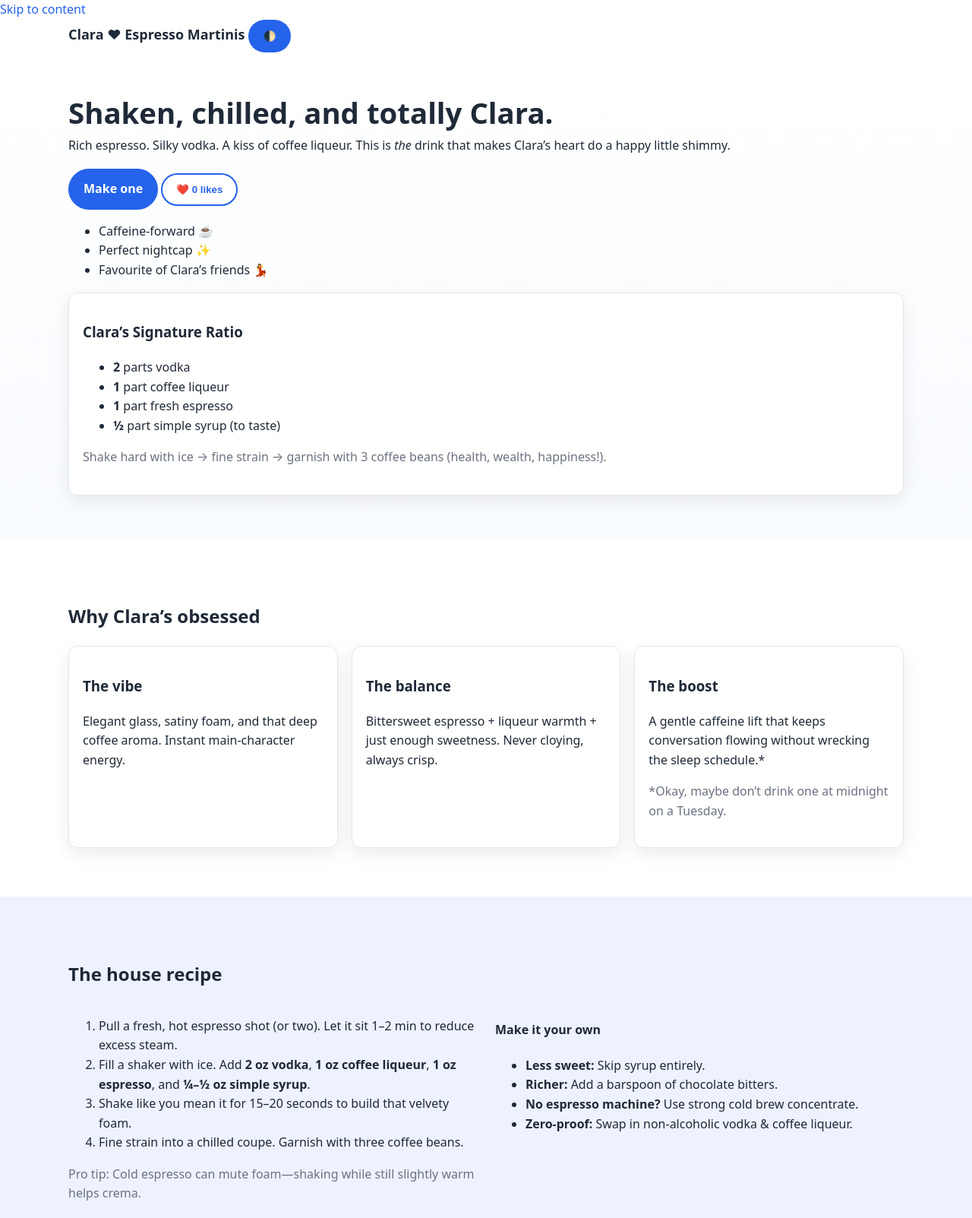
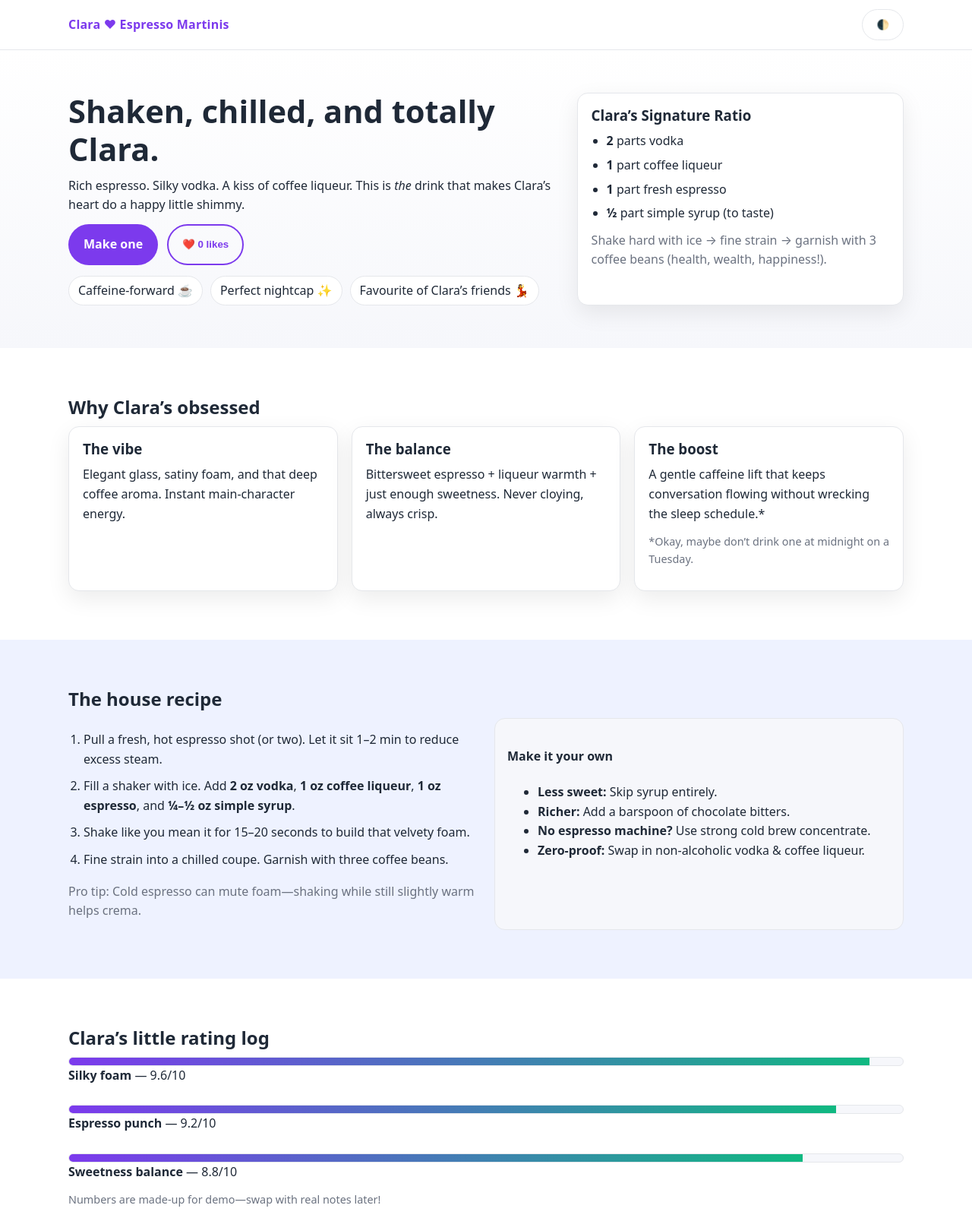
Before and after one commit to notjacktww/web-project, a plain HTML site: page index.html in a window 1280 px wide. Shown: the top 1603 px of the page at 76% size. Drawn offline with Linux system fonts and the light colour scheme.

Commit message:
Update style.css

```diff
--- a/style.css
+++ b/style.css
@@ -1,128 +1,76 @@
-/* --------- Design tokens --------- */
+/* -------- Theme tokens -------- */
 :root{
-  --bg: #ffffff;
-  --text: #1f2937;
-  --muted: #6b7280;
-  --primary: #2563eb;       /* blue */
-  --primary-ink: #0b3aa2;
-  --accent: #10b981;        /* green accent */
-  --surface: #f3f4f6;       /* light gray */
-  --surface-2: #eef2ff;     /* soft tint for alt sections */
-  --border: #e5e7eb;
-  --radius: 12px;
-  --shadow: 0 8px 24px rgba(0,0,0,.08);
+  --bg:#ffffff; --ink:#1f2937; --muted:#6b7280;
+  --surface:#f6f7fb; --surface2:#eef2ff;
+  --brand:#7c3aed; --brand-ink:#4c1d95; /* purple */
+  --accent:#10b981; /* green */
+  --border:#e5e7eb; --radius:14px; --shadow:0 10px 30px rgba(0,0,0,.08);
+}
+:root.dark{
+  --bg:#0b1020; --ink:#e7eaf5; --muted:#a6adbb;
+  --surface:#121831; --surface2:#0f1530;
+  --brand:#a78bfa; --brand-ink:#7c3aed;
+  --accent:#34d399; --border:#26304d;
 }
 
-/* --------- Base --------- */
+/* -------- Base -------- */
 *{box-sizing:border-box}
-html,body{margin:0;padding:0}
-body{
-  font-family: ui-sans-serif, system-ui, -apple-system, "Segoe UI", Roboto, Arial, "Noto Sans", "Apple Color Emoji", "Segoe UI Emoji";
-  color: var(--text);
-  background: var(--bg);
-  line-height: 1.6;
+html,body{margin:0}
+body{font-family:ui-sans-serif,system-ui,-apple-system,Segoe UI,Roboto,Arial; background:var(--bg); color:var(--ink); line-height:1.6}
+img{max-width:100%; display:block}
+.container{width:min(1100px,92%); margin-inline:auto}
+.section{padding:64px 0}
+.section.alt{background:var(--surface2)}
+h1,h2,h3{line-height:1.2; margin:0 0 10px}
+p{margin:0 0 12px}
+a{color:var(--brand); text-decoration:none}
+a:hover{text-decoration:underline}
+.muted{color:var(--muted)} .tiny{font-size:.9rem}
+
+/* Accessibility */
+.skip{position:absolute; left:-9999px} .skip:focus{left:auto; background:#000; color:#fff; padding:8px}
+
+/* -------- Header -------- */
+.header{position:sticky; top:0; background:var(--bg); border-bottom:1px solid var(--border); z-index:20}
+.header .row{display:flex; align-items:center; justify-content:space-between; padding:12px 0}
+.brand{font-weight:800; letter-spacing:.2px}
+.btn{display:inline-block; padding:12px 18px; border-radius:999px; background:var(--brand); color:#fff; border:2px solid transparent; font-weight:700}
+.btn:hover{background:var(--brand-ink)}
+.btn-outline{background:transparent; border-color:var(--brand); color:var(--brand)}
+.btn-outline:hover{background:var(--brand); color:#fff}
+.btn-ghost{background:transparent; border:1px solid var(--border); color:var(--ink)}
+
+/* -------- Hero -------- */
+.hero{padding:56px 0; background:linear-gradient(180deg,var(--bg),var(--surface))}
+.hero-grid{display:grid; gap:24px; grid-template-columns:1fr}
+.hero-copy h1{font-size: clamp(1.9rem, 4vw, 2.6rem)}
+.cta-row{display:flex; gap:12px; flex-wrap:wrap}
+.badges{list-style:none; padding:0; margin:14px 0 0; display:flex; flex-wrap:wrap; gap:10px}
+.badges li{border:1px solid var(--border); border-radius:999px; padding:6px 12px; background:var(--bg)}
+.hero-card{background:var(--bg); border:1px solid var(--border); border-radius:var(--radius); padding:18px; box-shadow:var(--shadow)}
+.ratio{padding-left:20px; margin:10px 0}
+.ratio li{margin:6px 0}
+
+/* -------- Sections -------- */
+.cards{display:grid; gap:18px; grid-template-columns:repeat(auto-fit,minmax(220px,1fr))}
+.card{background:var(--bg); border:1px solid var(--border); border-radius:var(--radius); padding:18px; box-shadow:var(--shadow)}
+.grid-2{display:grid; gap:22px; grid-template-columns:1fr}
+.note{background:var(--surface); border:1px solid var(--border); border-radius:var(--radius); padding:16px}
+.steps{padding-left:20px} .steps li{margin:10px 0}
+
+/* -------- Ratings -------- */
+.ratings{display:grid; gap:14px}
+.rate .bar{background:var(--surface); border:1px solid var(--border); border-radius:999px; height:12px; overflow:hidden}
+.rate .bar span{display:block; height:100%; background:linear-gradient(90deg,var(--brand),var(--accent))}
+
+/* -------- Footer -------- */
+.footer{border-top:1px solid var(--border); padding:18px 0; background:var(--bg)}
+.row{display:flex; align-items:center; justify-content:space-between; gap:12px}
+.wrap{flex-wrap:wrap}
+.footnav{display:flex; gap:14px; flex-wrap:wrap}
+
+/* -------- Responsive -------- */
+@media (min-width: 860px){
+  .hero-grid{grid-template-columns:1.2fr .8fr}
+  .grid-2{grid-template-columns:1fr 1fr}
 }
-img{max-width:100%;display:block}
-a{color:var(--primary);text-decoration:none}
-a:hover{text-decoration:underline}
-.container{width:min(1100px, 92%); margin-inline:auto}
-.section{padding:64px 0}
-.section.alt{background: var(--surface-2)}
-.section-title{font-size: clamp(1.5rem, 2.5vw, 2rem); margin:0 0 24px 0}
-
-/* --------- Accessibility --------- */
-.skip-link{
-  position:absolute; left:-9999px; top:auto; width:1px; height:1px; overflow:hidden;
-}
-.skip-link:focus{
-  position:static; width:auto; height:auto; padding:8px 12px; background:#000; color:#fff;
-}
-
-/* --------- Header / Nav --------- */
-.site-header{
-  position:sticky; top:0; z-index:20; background:#fff; border-bottom:1px solid var(--border);
-}
-.site-header .container{display:flex; align-items:center; justify-content:space-between; padding:12px 0}
-.brand{font-weight:700; font-size:1.125rem; color:var(--text)}
-.brand-mark{color:var(--primary)}
-
-.nav{display:flex; gap:18px; align-items:center}
-.nav a{color:var(--text)}
-.nav .btn-sm{padding:8px 12px}
-.nav-toggle{display:none; background:none; border:1px solid var(--border); padding:6px 10px; border-radius:8px}
-
-/* --------- Hero --------- */
-.hero{padding:56px 0; background:linear-gradient(180deg, #fff, #f8fbff)}
-.hero-inner{display:grid; gap:28px; grid-template-columns: 1fr; align-items:center}
-.hero h1{font-size: clamp(1.8rem, 3.5vw, 2.4rem); line-height:1.2; margin:0 0 8px}
-.hero p{margin:0 0 18px}
-.hero-cta{display:flex; gap:12px; flex-wrap:wrap}
-.hero-card{
-  background:#fff; border:1px solid var(--border); border-radius:var(--radius); padding:18px; box-shadow:var(--shadow)
-}
-.quick-facts{display:flex; flex-wrap:wrap; gap:12px; padding:0; margin:16px 0 0; list-style:none}
-.quick-facts li{background:#fff; border:1px solid var(--border); border-radius:999px; padding:6px 12px; font-size:.9rem}
-
-/* --------- Cards / Grids --------- */
-.cards{
-  display:grid; gap:18px;
-  grid-template-columns: repeat(auto-fit, minmax(240px,1fr));
-}
-.card{
-  background:#fff; border:1px solid var(--border); border-radius:var(--radius); padding:18px; box-shadow:var(--shadow)
-}
-.list-check{padding-left:18px}
-.list-check li{margin:6px 0}
-
-/* --------- Trust --------- */
-.trust{padding:20px 0; background:var(--surface)}
-.trust-grid{display:grid; grid-template-columns: repeat(auto-fit, minmax(180px,1fr)); gap:12px; align-items:center; text-align:center; font-weight:600; color:var(--muted)}
-.trust-item{padding:10px}
-
-/* --------- Grid utility --------- */
-.grid-2{display:grid; gap:24px; grid-template-columns: 1fr;}
-
-/* --------- Price list --------- */
-.price-list{list-style:none; padding:0; margin:0 0 8px}
-.price-list li{
-  display:flex; align-items:center; justify-content:space-between;
-  padding:12px 14px; border:1px solid var(--border); border-radius:10px; background:#fff; margin-bottom:10px;
-}
-
-/* --------- Contact --------- */
-.contact-form{display:grid; gap:12px}
-.contact-form label{display:grid; gap:6px; font-weight:600}
-.contact-form input, .contact-form textarea{
-  padding:10px 12px; border:1px solid var(--border); border-radius:8px; font:inherit
-}
-.map-embed iframe{width:100%; min-height:220px; border:0; border-radius:12px}
-.contact-info h3{margin-top:0}
-
-/* --------- Footer --------- */
-.site-footer{padding:22px 0; border-top:1px solid var(--border); background:#fff}
-.footer-grid{display:flex; flex-wrap:wrap; align-items:center; justify-content:space-between; gap:12px}
-.muted{color:var(--muted)}
-.small{font-size:.9rem}
-
-/* --------- Buttons --------- */
-.btn, .btn-sm{
-  display:inline-block; background:var(--primary); color:#fff; border-radius:999px; padding:12px 18px; font-weight:700; border:2px solid transparent; text-decoration:none
-}
-.btn:hover{background:var(--primary-ink)}
-.btn-outline{background:#fff; color:var(--primary); border-color:var(--primary)}
-.btn-outline:hover{color:#fff; background:var(--primary)}
-
-/* --------- Responsive --------- */
-@media (min-width: 820px){
-  .hero-inner{grid-template-columns: 1.2fr .8fr}
-  .grid-2{grid-template-columns: 1fr 1fr}
-  .nav-toggle{display:none}
-}
-@media (max-width: 819.98px){
-  .nav-toggle{display:block}
-  .nav{
-    position:absolute; right:4%; top:60px; background:#fff; border:1px solid var(--border);
-    border-radius:12px; padding:10px; flex-direction:column; gap:10px; display:none; box-shadow:var(--shadow)
-  }
-  .nav.open{display:flex}
-}
```
